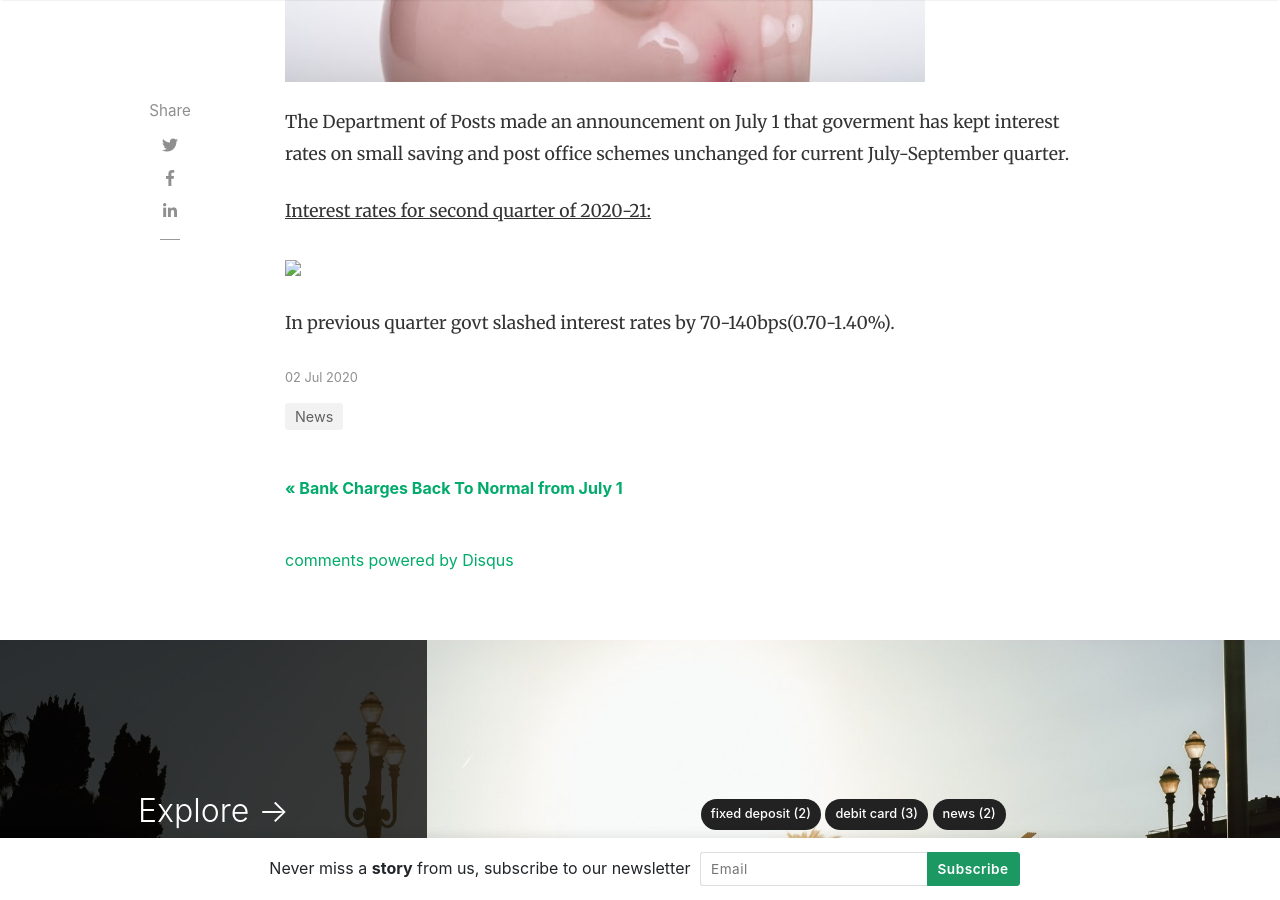
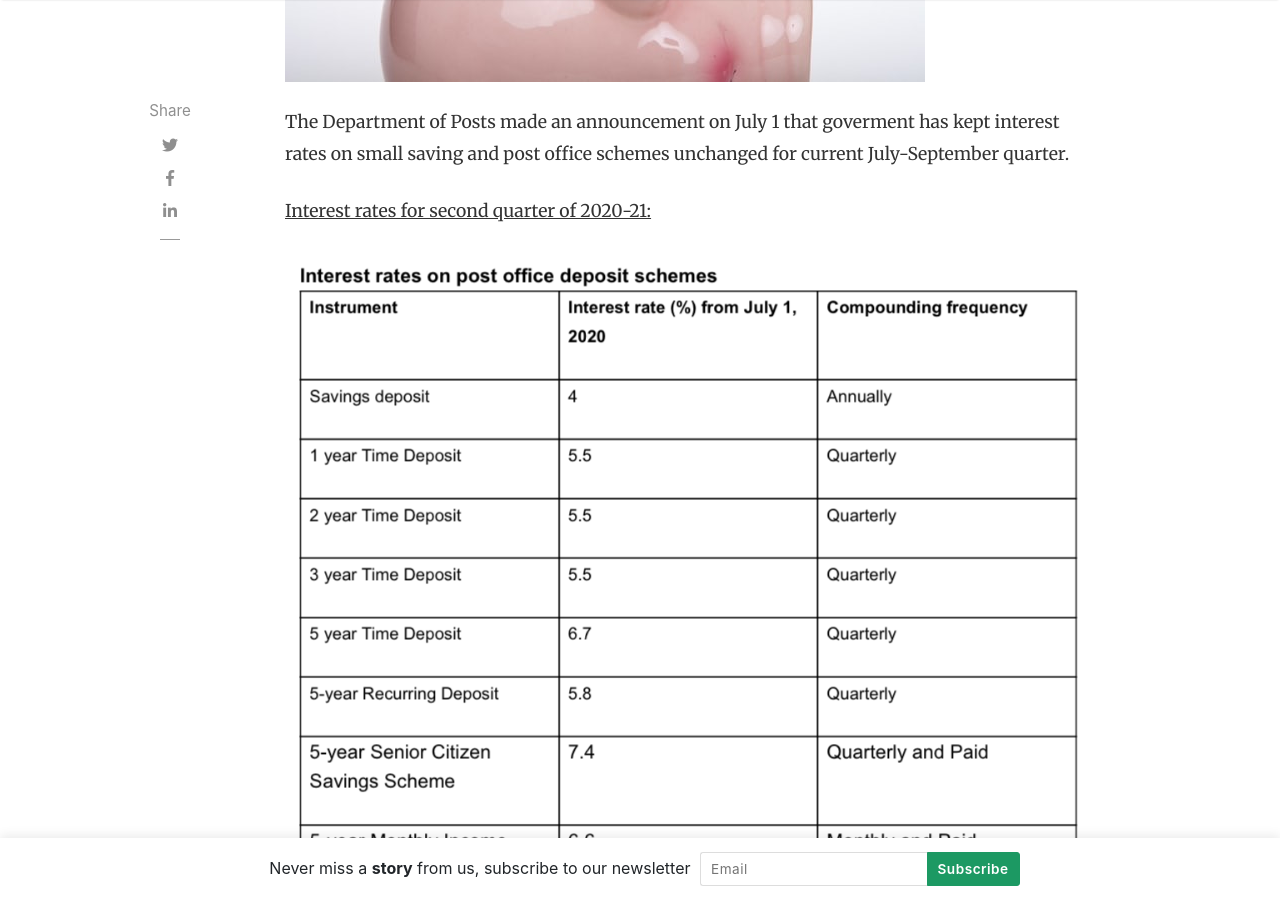
Before and after one commit to rdmmehta/batz, a Jekyll site: the page built from _posts/2020-07-02-ppf-ssa-and-other-scheme-interest.md, in a window 1280 px wide and 900 px high, scrolled down 808 px. Built offline with Jekyll 4.4.1, drawn with Linux system fonts in a browser that asks for light colours; nearby versions of some CDN libraries; comment, search, counter and statistics services are not loaded.

Commit message:
Update 2020-07-02-ppf-ssa-and-other-scheme-interest.md

```diff
--- a/_posts/2020-07-02-ppf-ssa-and-other-scheme-interest.md
+++ b/_posts/2020-07-02-ppf-ssa-and-other-scheme-interest.md
@@ -12,6 +12,6 @@ The Department of Posts made an announcement on July 1 that goverment has kept i
 
 <u>Interest rates for second quarter of 2020-21:</u>
 
-<img src="https://bankingatoz.com/img/ppf-ssa-interest.png"/>
+<img src="https://bankingatoz.com/img/post-img/ppf-ssa-interest.png"/>
 
 In previous quarter govt slashed interest rates by 70-140bps(0.70-1.40%).
```
